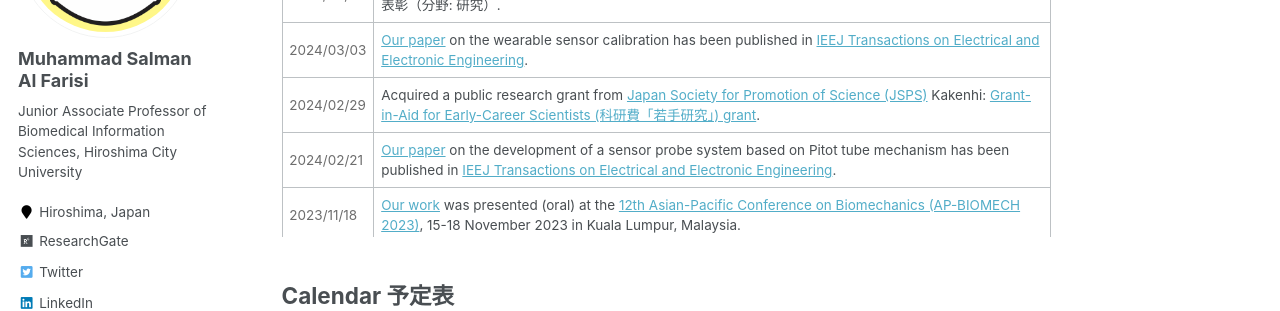
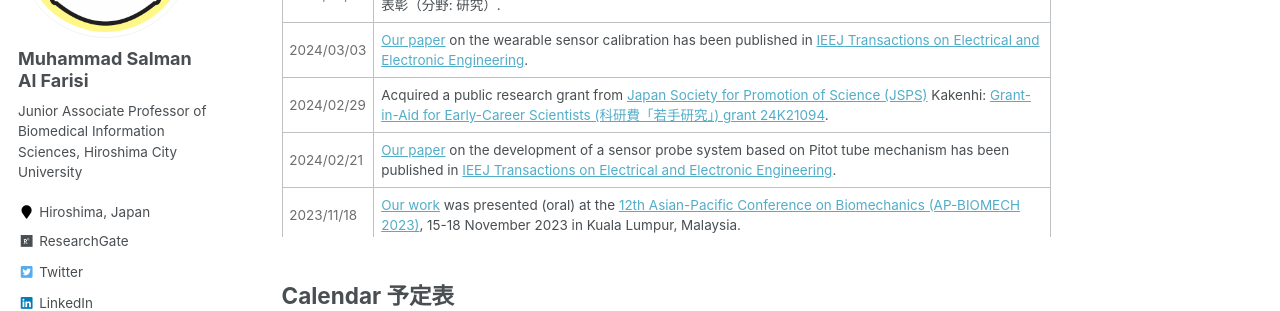
Before and after one commit to msalfarisi/msalfarisi.github.io, a Jekyll site: the page built from _pages/home.md, in a window 1280 px wide and 900 px high, scrolled down 698 px. Shown: the part 173-484 px from the top of the window. Built offline with Jekyll 4.4.1, drawn with Linux system fonts in a browser that asks for light colours; some web fonts are replaced.

Commit message:
Update home.md

```diff
--- a/_pages/home.md
+++ b/_pages/home.md
@@ -40,7 +40,7 @@
   </tr>
   <tr>
     <td style="color:#6d6d6d;">2024/02/29</td>
-    <td>Acquired a public research grant from <a href="https://www.jsps.go.jp/">Japan Society for Promotion of Science (JSPS)</a> Kakenhi: <a href="https://nrid.nii.ac.jp/ja/nrid/1000050910486/">Grant-in-Aid for Early-Career Scientists (科研費「若手研究」) grant</a>.</td>
+    <td>Acquired a public research grant from <a href="https://www.jsps.go.jp/">Japan Society for Promotion of Science (JSPS)</a> Kakenhi: <a href="https://kaken.nii.ac.jp/ja/grant/KAKENHI-PROJECT-24K21094/">Grant-in-Aid for Early-Career Scientists (科研費「若手研究」) grant 24K21094</a>.</td>
   </tr>
   <tr>
     <td style="color:#6d6d6d;">2024/02/21</td>
```
